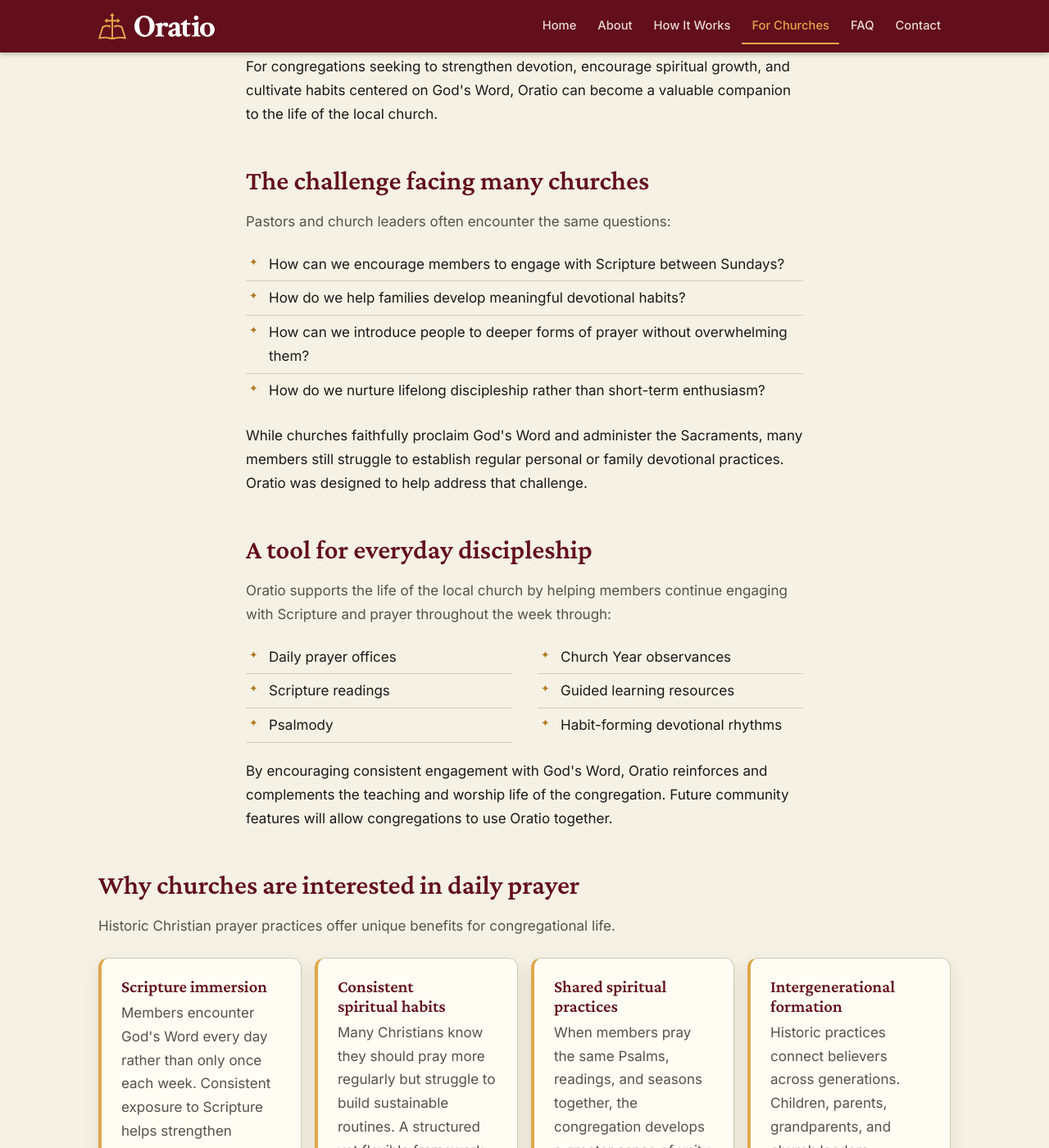
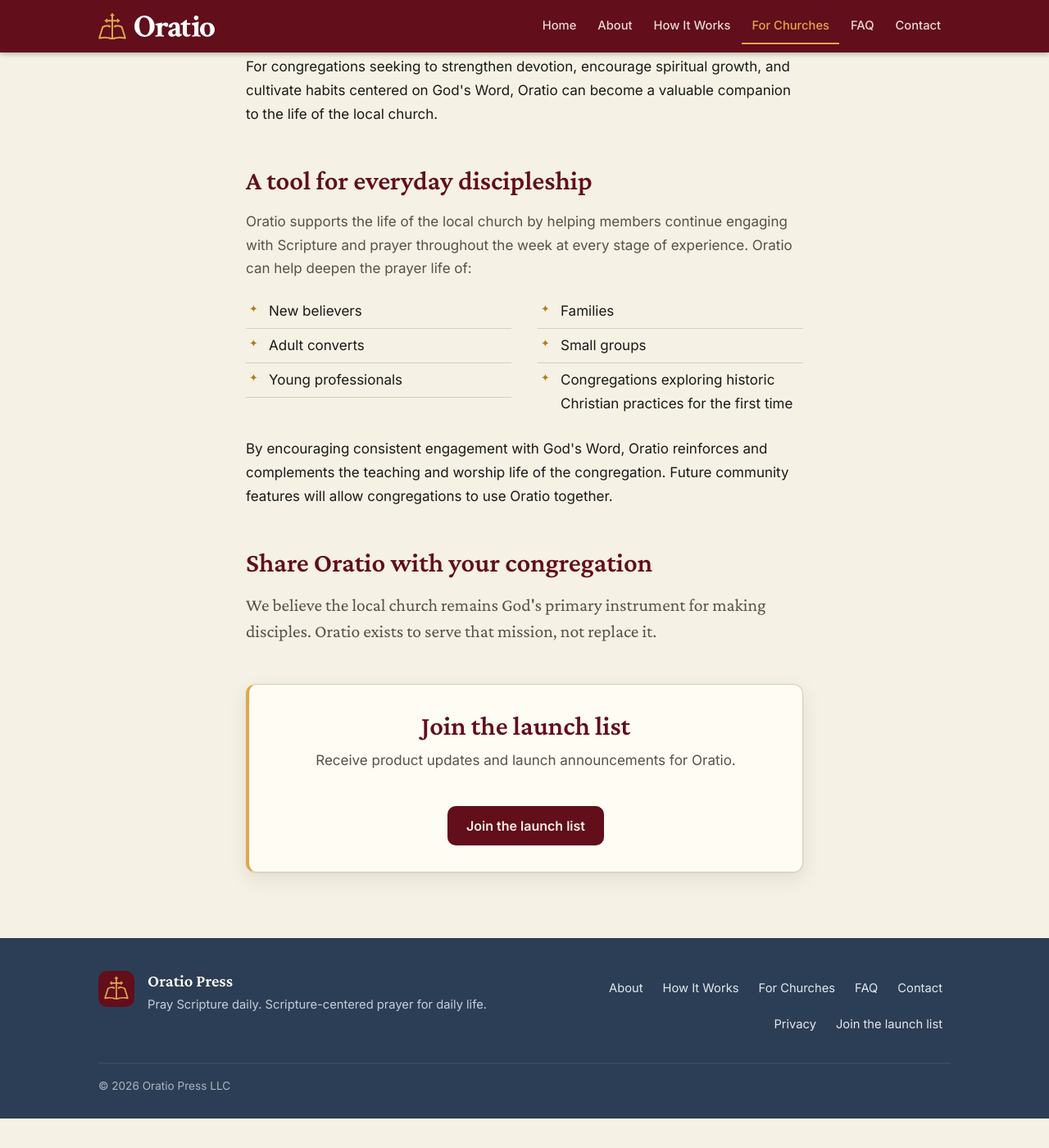
Before and after one commit to Oratio-Press/oratio.github.io, a Jekyll site: the page built from churches.html, in a window 1280 px wide and 1400 px high, scrolled down 827 px. Shown: the whole window at 82% size. Built offline with Jekyll 4.4.1, drawn with Linux system fonts in a browser that asks for light colours; after the commit the page ends 2191 px from its top, so only the background shows below that; some of the changed text lies outside the part shown.

Commit message:
Update churches.html

```diff
--- a/churches.html
+++ b/churches.html
@@ -17,57 +17,8 @@ hero:
 </section>
 
 <section class="section">
-  <h2>The challenge facing many churches</h2>
-  <p>Pastors and church leaders often encounter the same questions:</p>
-  <ul class="ticks">
-    <li>How can we encourage members to engage with Scripture between Sundays?</li>
-    <li>How do we help families develop meaningful devotional habits?</li>
-    <li>How can we introduce people to deeper forms of prayer without overwhelming them?</li>
-    <li>How do we nurture lifelong discipleship rather than short-term enthusiasm?</li>
-  </ul>
-  <p>While churches faithfully proclaim God's Word and administer the Sacraments, many members still struggle to establish regular personal or family devotional practices. Oratio was designed to help address that challenge.</p>
-</section>
-
-<section class="section">
   <h2>A tool for everyday discipleship</h2>
-  <p>Oratio supports the life of the local church by helping members continue engaging with Scripture and prayer throughout the week through:</p>
-  <ul class="ticks ticks--columns">
-    <li>Daily prayer offices</li>
-    <li>Scripture readings</li>
-    <li>Psalmody</li>
-    <li>Church Year observances</li>
-    <li>Guided learning resources</li>
-    <li>Habit-forming devotional rhythms</li>
-  </ul>
-  <p>By encouraging consistent engagement with God's Word, Oratio reinforces and complements the teaching and worship life of the congregation. Future community features will allow congregations to use Oratio together.</p>
-</section>
-
-<section class="section section--wide">
-  <h2>Why churches are interested in daily prayer</h2>
-  <p class="section__intro">Historic Christian prayer practices offer unique benefits for congregational life.</p>
-  <div class="cards">
-    <div class="card card--accent">
-      <h3>Scripture immersion</h3>
-      <p>Members encounter God's Word every day rather than only once each week. Consistent exposure to Scripture helps strengthen biblical literacy and deepen faith.</p>
-    </div>
-    <div class="card card--accent">
-      <h3>Consistent spiritual habits</h3>
-      <p>Many Christians know they should pray more regularly but struggle to build sustainable routines. A structured yet flexible framework helps transform good intentions into lasting habits.</p>
-    </div>
-    <div class="card card--accent">
-      <h3>Shared spiritual practices</h3>
-      <p>When members pray the same Psalms, readings, and seasons together, the congregation develops a greater sense of unity. The Church's prayer life extends beyond the walls of the sanctuary.</p>
-    </div>
-    <div class="card card--accent">
-      <h3>Intergenerational formation</h3>
-      <p>Historic practices connect believers across generations. Children, parents, grandparents, and church leaders participate in the same rhythm of Scripture and prayer.</p>
-    </div>
-  </div>
-</section>
-
-<section class="section">
-  <h2>Accessible at every stage of experience</h2>
-  <p>The Prayer Forms meet people where they are. No prior experience with liturgical prayer, the Church Year, or praying the Psalms is required. Oratio serves:</p>
+  <p>Oratio supports the life of the local church by helping members continue engaging with Scripture and prayer throughout the week at every stage of experience. Oratio can help deepen the prayer life of:</p>
   <ul class="ticks ticks--columns">
     <li>New believers</li>
     <li>Adult converts</li>
@@ -76,34 +27,7 @@ hero:
     <li>Small groups</li>
     <li>Congregations exploring historic Christian practices for the first time</li>
   </ul>
-  <p>Members simply begin where they are.</p>
-</section>
-
-<section class="section">
-  <h2>Resources for families</h2>
-  <p>Church leaders frequently express a desire to help families establish stronger devotional habits at home. Oratio supports this goal by providing content that helps parents:</p>
-  <ul class="ticks ticks--columns">
-    <li>Lead family devotions</li>
-    <li>Pray with children</li>
-    <li>Follow the Church Year together</li>
-    <li>Read Scripture consistently</li>
-    <li>Develop household rhythms of prayer</li>
-  </ul>
-  <p>The result is discipleship that extends beyond church programs into everyday life.</p>
-</section>
-
-<section class="section">
-  <h2>Rooted in historic Christianity</h2>
-  <p>Oratio draws from the historic Daily Office and is particularly shaped by the confessional Lutheran tradition. At the same time, Oratio was intentionally designed to be approachable for Christians from a variety of backgrounds. Many of our core themes resonate broadly across denominations:</p>
-  <ul class="ticks">
-    <li>Daily engagement with Scripture</li>
-    <li>Prayer rooted in God's Word</li>
-    <li>Formation through habit and practice</li>
-    <li>The praying of the Psalms</li>
-    <li>Living according to the rhythm of the Christian year</li>
-  </ul>
-  <p>Our goal is to provide a welcoming introduction to these practices while remaining faithful to our theological foundations.</p>
-  <p>If your congregation desires to cultivate deeper engagement with Scripture, a stronger culture of prayer, and lifelong habits of Christian devotion, we'd love for you to be part of the journey.</p>
+  <p>By encouraging consistent engagement with God's Word, Oratio reinforces and complements the teaching and worship life of the congregation. Future community features will allow congregations to use Oratio together.</p>
 </section>
 
 <section class="section">
@@ -111,4 +35,4 @@ hero:
   <p class="lede">We believe the local church remains God's primary instrument for making disciples. Oratio exists to serve that mission, not replace it.</p>
 </section>
 
-{% include launch-list.html title="Join the launch list" text="Receive product updates and launch announcements for Oratio and its church-facing resources." %}
+{% include launch-list.html title="Join the launch list" text="Receive product updates and launch announcements for Oratio." %}
```
Also changed, not shown: other parts of churches.html (+1 -1 lines).
